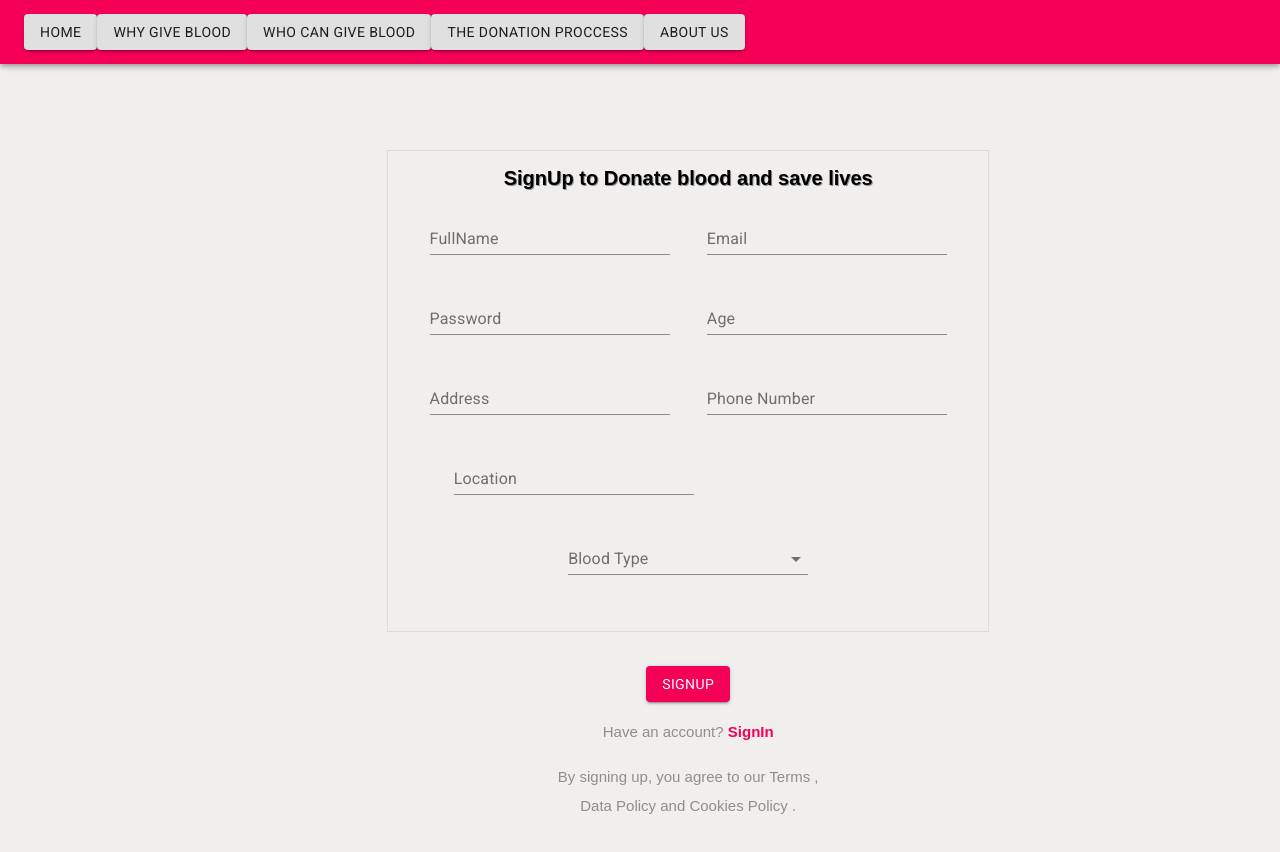
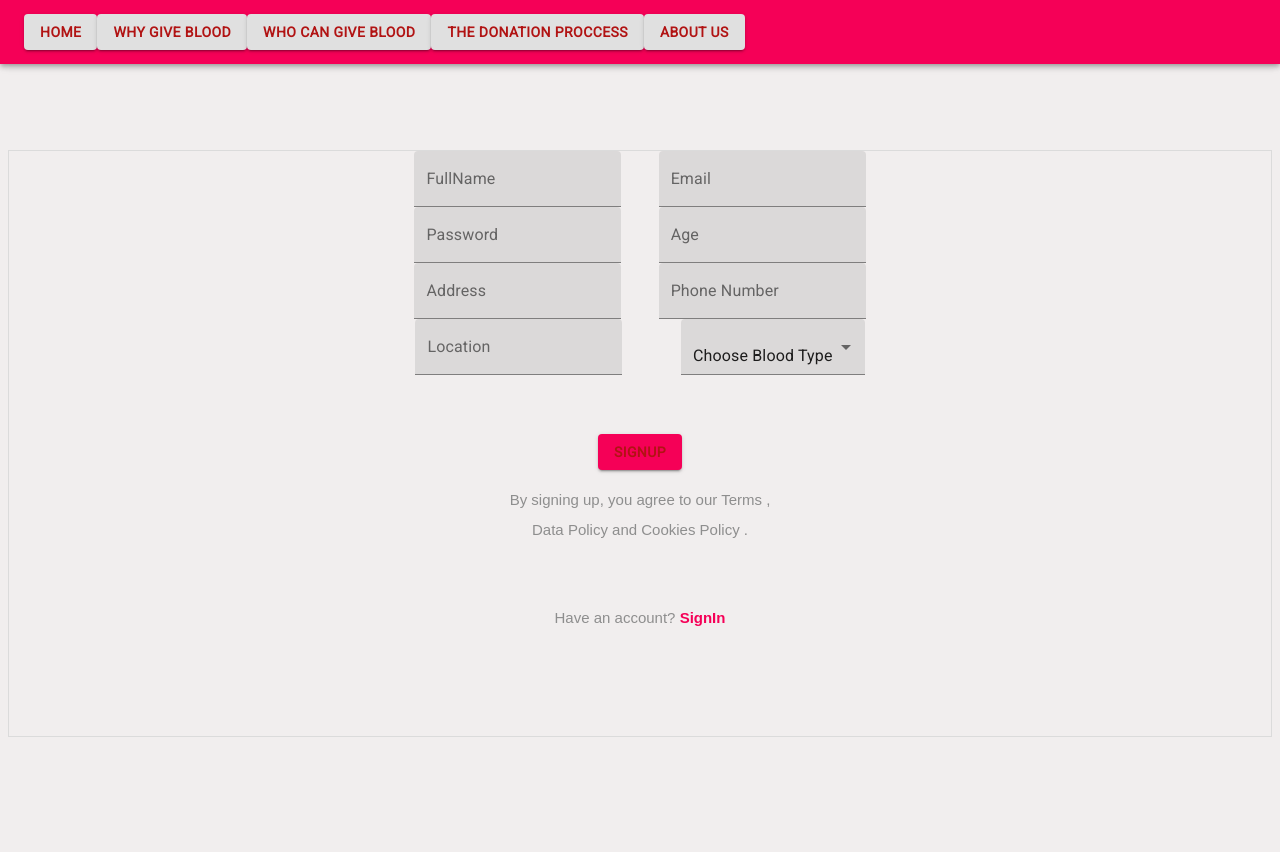
Before and after one commit to MERAKI-Academy-Dominators/MERAKI_Academy_Project_4, a React (Create React App) app in the folder frontend/: page /Register in a window 1280 px wide. Shown: the top 852 px of the page. After the commit the page ends 800 px from the top, so only its background shows below. Built offline with nearby package versions, Linux system fonts and the light colour scheme.

Commit message:
newwedit

```diff
--- a/frontend/src/components/About/About.css
+++ b/frontend/src/components/About/About.css
@@ -10,18 +10,3 @@ div {
 h1 {
   color: #f50057;
 }
-.DONORR{
-  margin-top: 20vh;
-}
-.aaabout{
-  font-family:'Segoe UI', Tahoma, Geneva, Verdana, sans-serif;
-  margin-left: 150px;
-}
-.A{
-  margin-left: 450px;
-  margin-top: -200px;
-}
-.AB{
-  margin-left: 450px;
-  margin-top: -185px;
-}
--- a/frontend/src/components/About/index.js
+++ b/frontend/src/components/About/index.js
@@ -3,8 +3,8 @@ import "./About.css";
 
 const About = () => {
   return (
-    <div className="aaabout">
-      <h1 className="DONORR">Welcome, Donor!</h1>
+    <div>
+      <h1>Welcome, Donor!</h1>
       <p>
         This website exists to help people realize their life-transforming
         potential by offering convenient blood donation opportunities and
--- a/frontend/src/components/DonationProcess/donation_process_style.css
+++ b/frontend/src/components/DonationProcess/donation_process_style.css
@@ -1,4 +1,4 @@
-/* span {
+span {
   font-weight: bolder;
   color: rgb(177, 19, 19);
 }
@@ -39,23 +39,3 @@ li {
   padding-right: 50px;
   padding-left: 50px;
 }
-
- */
-
-
-.BloodDonation{
-  font-family:'Segoe UI', Tahoma, Geneva, Verdana, sans-serif;
-  margin-left: 150px;
-
-}
-.A{
-  margin-left: 450px;
-  margin-top: -200px;
-}
-.AB{
-  margin-left: 450px;
-  margin-top: -185px;
-}
-.procest{
-  margin-left: 10%;
-}
--- a/frontend/src/components/DonationProcess/index.js
+++ b/frontend/src/components/DonationProcess/index.js
@@ -10,7 +10,7 @@ export default function DonationProcess() {
       <br />
       <br />
       <br />
-      <h1 className="procest">Donation process</h1>
+      <h1>Donation process</h1>
       <br />
       <BeforeBloodDonationPage/>
       <hr/>
--- a/frontend/src/components/GivingInfo/who_can_give_blood_page.js
+++ b/frontend/src/components/GivingInfo/who_can_give_blood_page.js
@@ -3,8 +3,8 @@ import "./who_can_give_blood_style.css";
 
 export default function WhenCanIBloodPage() {
   return (
-    <div className="WhenCanIBlood">
-      <h1 className="wheni">When can I give blood?</h1>
+    <div>
+      <h1>When can I give blood?</h1>
       <p>
         Sometimes it is not possible to give blood, or we may ask you to wait
         before donating again. To save you a wasted journey, please read this
--- a/frontend/src/components/GivingInfo/who_can_give_blood_style.css
+++ b/frontend/src/components/GivingInfo/who_can_give_blood_style.css
@@ -1,18 +1,16 @@
+div {
+    padding: 10px, 10px 10px 10px;
+    margin: 10px, 10px 10px 10px;
+}
 
+h1 {
+    color: rgb(177, 19, 19);
+}
 
-.WhenCanIBlood{
-    font-family:'Segoe UI', Tahoma, Geneva, Verdana, sans-serif;
-    margin-left: 150px;
+h2 {
+    color: rgb(177, 19, 19);
+}
 
+span {
+    color: rgb(177, 19, 19);
 }
-.A{
-    margin-left: 450px;
-    margin-top: -200px;
-}
-.AB{
-    margin-left: 450px;
-    margin-top: -185px;
-}
-.wheni{
-    margin-top: 20vh;
-}
--- a/frontend/src/components/ReasonsInfo/Demand.css
+++ b/frontend/src/components/ReasonsInfo/Demand.css
@@ -1,6 +1,7 @@
 .font{
     font-family:'Segoe UI', Tahoma, Geneva, Verdana, sans-serif;
     margin-left: 150px;
+
 
 }
 .A{
--- a/frontend/src/components/auth/login/index.js
+++ b/frontend/src/components/auth/login/index.js
@@ -61,10 +61,10 @@ const login = ()=>{
 return(
     <div className="h1">
     <div className="form">
-    <p>Login:</p>
-    <TextField  className="sections"  id="outlined-basic" variant="outlined" type="text" label ='Email'  onChange={(a)=>{setEmail(a.target.value)}}/>
+    <h2>Login:</h2>
+    <TextField className="sections" type="text" label ='Email'  onChange={(a)=>{setEmail(a.target.value)}}/>
         <br/>
-    <TextField className="sections" id="outlined-basic" variant="outlined" type="password" label='Password'  onChange={(a)=>{setPassword(a.target.value)}}/>
+    <TextField className="sections" type="password" label='Password'  onChange={(a)=>{setPassword(a.target.value)}}/>
         <br/>
 
 
@@ -73,9 +73,9 @@ return(
     Login
 </Button>
 {message}
+</div>
 <h1 className = "doYou">You don't have account ? <Link to = '/Register'>Sign up here</Link></h1>
 {toProfile?<Redirect to= '/Profile'></Redirect> :null }
-</div>
 </div>)
 }
 
--- a/frontend/src/components/auth/login/login.css
+++ b/frontend/src/components/auth/login/login.css
@@ -6,9 +6,6 @@
     text-align: center;
     border: 1px solid #dbdbdb;
     margin-top: 150px;
-    width: 75vh;
-    margin-left: 30%;
-    height: 60vh;
 }
 .h1 {
     text-align: center;
@@ -37,6 +34,3 @@
   margin-top: 50px;
   font-size: 15px;
 }
-.sections{
-    height: 10vh;
-}
--- a/frontend/src/components/auth/signUp/index.js
+++ b/frontend/src/components/auth/signUp/index.js
@@ -1,7 +1,7 @@
 import React, { useContext } from "react";
 import { Redirect } from "react-router-dom";
 import { RegisterContext } from "./../../../contexts/register";
-import { TextField, Button, Select, MenuItem } from "@material-ui/core";
+import {TextField, Button , Select ,MenuItem} from "@material-ui/core";
 
 import "./signUp.css";
 const Register = () => {
@@ -15,10 +15,11 @@ const Register = () => {
   return (
     <>
 	<div className="form">
-        <h1 className = 'h1'>SignUp to Donate blood and save lives </h1>
+{/* <h1 className = 'h1'>SignUp to Donate blood and save lives </h1> */}
       <form onSubmit={handleSubmit}>
         <TextField
           className="inputs"
+          variant="filled"
           type="text"
           label="FullName"
           onChange={(e) => registerContext.setFullName(e.target.value)}
@@ -26,6 +27,7 @@ const Register = () => {
 		&nbsp;&nbsp;&nbsp; &nbsp;&nbsp;&nbsp;
         <TextField
           className="inputs"
+          variant="filled"
           type="email"
           label="Email"
           onChange={(e) => registerContext.setEmail(e.target.value)}
@@ -33,6 +35,7 @@ const Register = () => {
         <br />
         <TextField
           className="inputs"
+          variant="filled"
           type="password"
           label="Password"
           onChange={(e) => registerContext.setPassword(e.target.value)}
@@ -40,6 +43,7 @@ const Register = () => {
 		&nbsp;&nbsp;&nbsp; &nbsp;&nbsp;&nbsp;
         <TextField
           className="inputs"
+          variant="filled"
           type="number"
           label="Age"
           onChange={(e) => registerContext.setAge(e.target.value)}
@@ -47,6 +51,7 @@ const Register = () => {
         <br />
         <TextField
           className="inputs"
+          variant="filled"
           type="text"
           label="Address"
           onChange={(e) => registerContext.setAddress(e.target.value)}
@@ -54,6 +59,7 @@ const Register = () => {
 		&nbsp;&nbsp;&nbsp; &nbsp;&nbsp;&nbsp;
         <TextField
           className="inputs"
+          variant="filled"
           type="text"
           label="Phone Number"
           onChange={(e) => registerContext.setPhoneNumber(e.target.value)}
@@ -61,21 +67,22 @@ const Register = () => {
         <br />
         <TextField
           className="inputs"
+          variant="filled"
           type="text"
           label="Location"
           onChange={(e) => registerContext.setLocation(e.target.value)}
         />
+
+
 		&nbsp;&nbsp;&nbsp; &nbsp;&nbsp;&nbsp; &nbsp;&nbsp;&nbsp;
-          &nbsp;&nbsp;&nbsp; &nbsp;&nbsp;&nbsp; &nbsp;&nbsp;&nbsp;
-          &nbsp;&nbsp;&nbsp; &nbsp;&nbsp;&nbsp; &nbsp;&nbsp;&nbsp;
-          &nbsp;&nbsp;&nbsp; &nbsp;&nbsp;&nbsp;
-          <TextField
-          select
+        <Select
+        value='' displayEmpty
           className="inputs"
+          variant="filled"
           type="text"
-            label="Blood Type"
           onChange={(e) => registerContext.setBloodType(e.target.value)}
         >
+			 <MenuItem value="">Choose    Blood    Type</MenuItem>
 		   <MenuItem value="AB+">AB+</MenuItem>
 		   <MenuItem value="AB-">AB-</MenuItem>
 		   <MenuItem value="A+">A+</MenuItem>
@@ -84,20 +91,13 @@ const Register = () => {
 		   <MenuItem value="B-">B-</MenuItem>
 		   <MenuItem value="O+">O+</MenuItem>
 		   <MenuItem value="O-">O-</MenuItem>
-          </TextField>
+	   </Select>
         <br />
 		<br />
 		<br />
-          <Button variant="contained" color="secondary" onClick={handleSubmit}>
+		<Button variant="contained" color="secondary" onClick ={handleSubmit}>
  SignUp
 </Button>
-          <p className="agreement">
-          Have an account?{" "}
-          <a className="sign" href="http://localhost:3000/Login">
-            {" "}
-            SignIn
-          </a>
-        </p>
         {registerContext.toLogIn ? <Redirect to="/Login"></Redirect> : null}
       </form>
 
@@ -110,22 +110,16 @@ const Register = () => {
       )}
       {registerContext.userFail ? (
         <div id="userfail">
-            <h4 className="wrong">
-              Error happened while register, please try again
-            </h4>
+          <h4 className="wrong">Error happened while register, please try again</h4>
         </div>
       ) : (
         ""
       )}
-        <p className="agreement">
-          By signing up, you agree to our Terms ,<br /> Data Policy and Cookies
-          Policy .
-        </p>
+	   <p className="agreement" >By signing up, you agree to our Terms ,<br/> Data Policy and Cookies Policy .</p>
 		 <br />
-
+		 <p className="agreement" >Have an account? <a className="sign" href="http://localhost:3000/Login"> SignIn</a></p>
 		 <br />
 	    <br />
-
 		<br />
 		</div>
     </>
--- a/frontend/src/components/auth/signUp/signUp.css
+++ b/frontend/src/components/auth/signUp/signUp.css
@@ -52,7 +52,3 @@
     font-family: "Mukta", sans-serif;
     color: red;
   }
-  .inputs{
-    width: 30vh;
-    height: 10vh;
-  }
```
Also changed, not shown: frontend/src/App.js (+16 -16 lines), 2 other files (tests, documents, lock files or other folders). Lines whose indentation alone changed are shown as unchanged.
